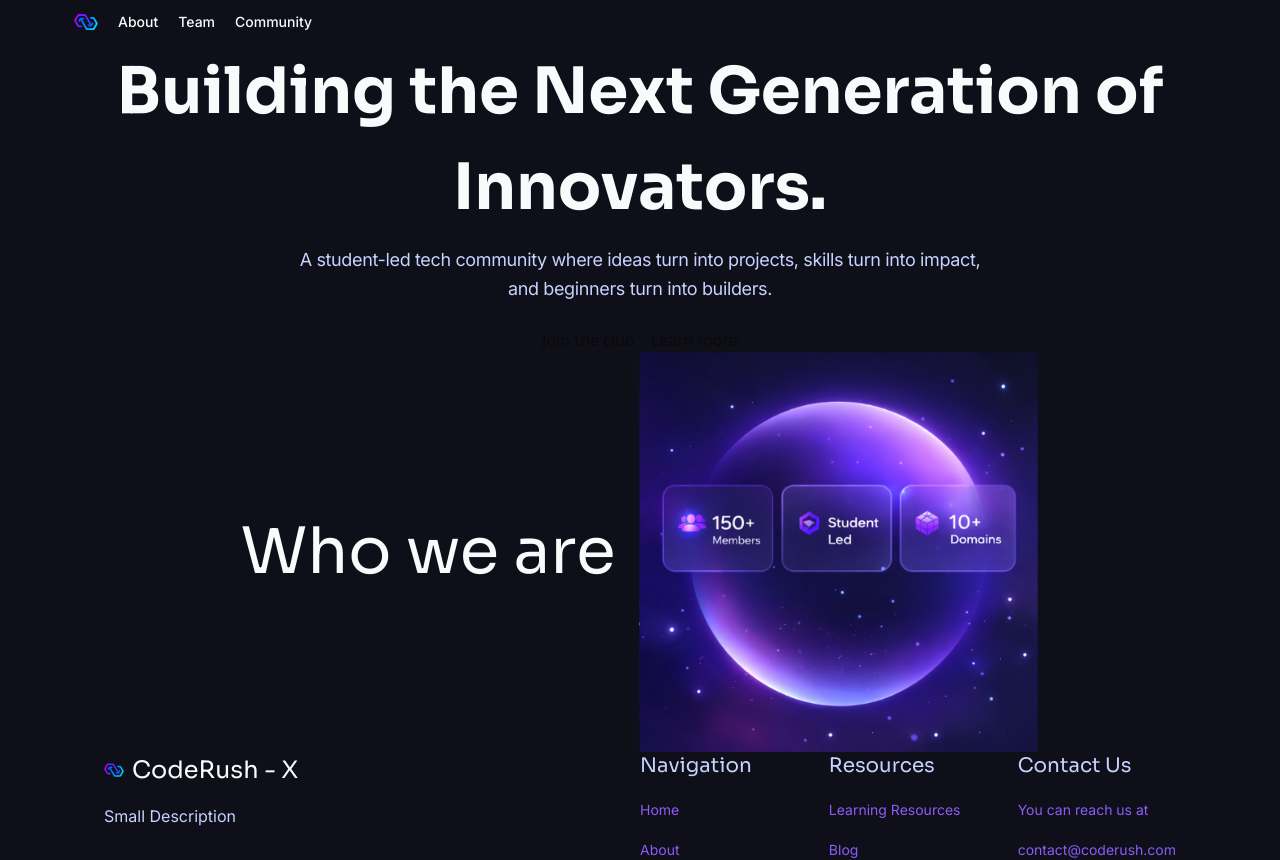
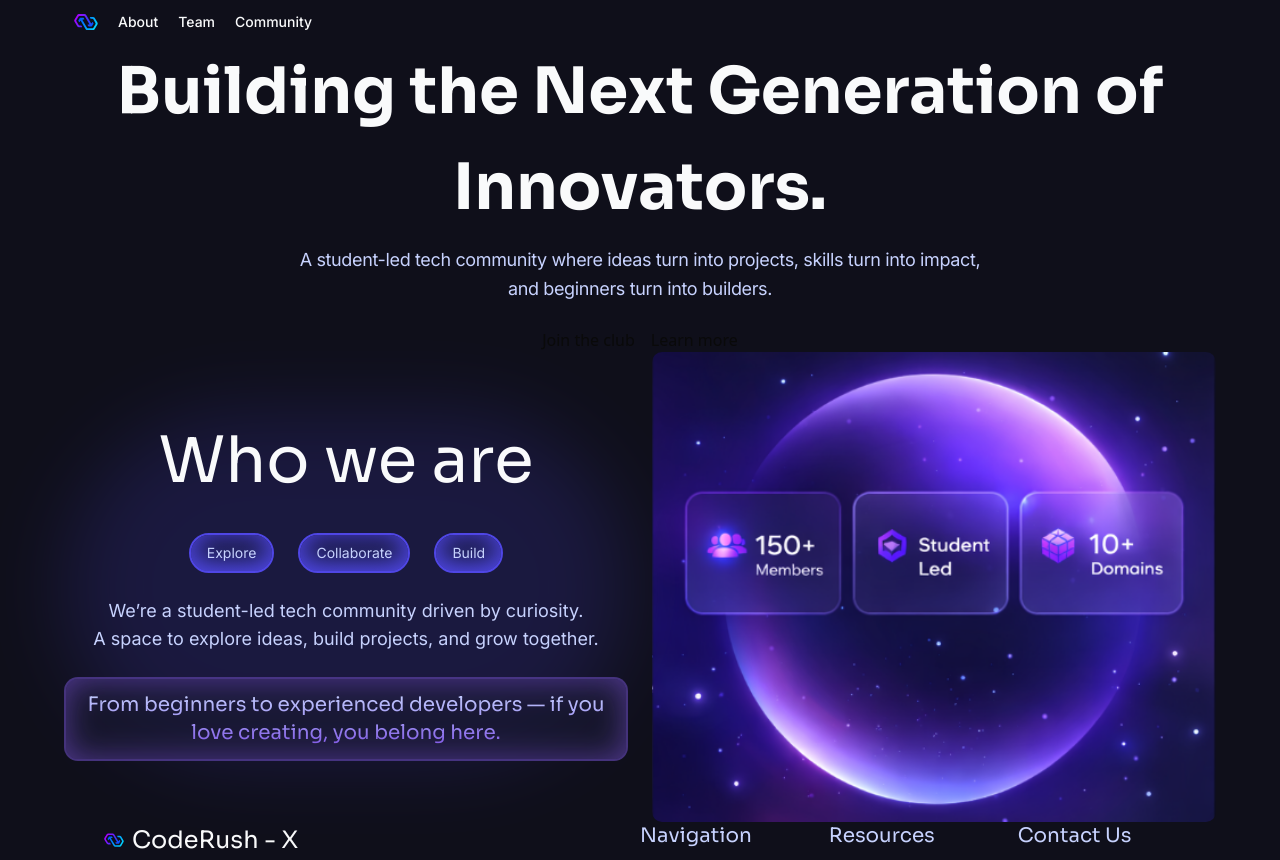
Before and after one commit to HridaySonawane/Coderush, a Next.js app: page / in a window 1280 px wide. Shown: the top 860 px of the page. Built offline with nearby package versions, Linux system fonts and the light colour scheme.

Commit message:
added Who we are section to landing page

```diff
--- a/app/globals.css
+++ b/app/globals.css
@@ -117,13 +117,15 @@
 }
 
 @theme {
-  --color-primary: #4F46E5;
-  --color-secondary: #8B5CF6;
-  --color-background: #0F0F1A;
-  --color-text-primary: #F9FAFB;
-  --color-text-secondary: #C7D2FE;
+  --color-primary: #4f46e5;
+  --color-secondary: #8b5cf6;
+  --color-background: #0f0f1a;
+  --color-text-primary: #f9fafb;
+  --color-text-secondary: #c7d2fe;
   --font-sora: "Sora, sans-serif";
   --font-inter: "Inter, sans-serif";
+  --inset-shadow-badge: inset 0 1px 24px 2px var(--color-primary);
+  --inset-shadow-aboutbox: inset 0 0 32px 0px rgba(139, 92, 246, 0.5);
 }
 
 @layer base {
--- a/components/Badge.tsx
+++ b/components/Badge.tsx
@@ -1,9 +1,13 @@
-import React from 'react'
+import React from "react";
 
-const Badge = () => {
+const Badge = ({ text }: { text: string }) => {
   return (
-    <div>Badge</div>
-  )
-}
+    <div className="w-fit h-fit flex justify-center items-center gap-2.5 px-4 py-2 rounded-full border-2 border-primary inset-shadow-badge bg-linear-to-b from-[#0A0A14] to-primary to-150%">
+      <span className="w-fit h-fit font-inter text-sm text-text-secondary">
+        {text}
+      </span>
+    </div>
+  );
+};
 
-export default Badge
+export default Badge;
--- a/components/Landing/About.tsx
+++ b/components/Landing/About.tsx
@@ -1,18 +1,37 @@
 import Image from "next/image";
 import React from "react";
+import Badge from "../Badge";
 
 const About = () => {
   return (
-    <div className="w-full h-fit flex justify-center items-center gap-6">
-      <div className="flex flex-col">
-        <h2 className="text-text-primary font-sora text-[64px]">Who we are</h2>
-
+    <div className="w-full h-fit flex justify-center items-center gap-6 overflow-visible">
+      <div className="relative overflow-visible flex flex-col w-1/2 justify-center items-center gap-6">
+        <div className="absolute w-full h-full opacity-18 bg-primary blur-2xl rounded-full overflow-visible" />
+        <h2 className="text-text-primary font-sora text-[64px] z-1">
+          Who we are
+        </h2>
+        <div className="flex w-full h-fit justify-center items-center gap-6 z-1">
+          {["Explore", "Collaborate", "Build"].map((item, index) => (
+            <Badge key={index} text={item} />
+          ))}
+        </div>
+        <p className="text-text-secondary font-inter text-lg w-full h-fit text-center z-1">
+          We’re a student-led tech community driven by curiosity.
+          <br /> A space to explore ideas, build projects, and grow together.
+        </p>
+        <div className="flex w-full h-fit justify-center items-center p-3 border-2 border-secondary/40 rounded-xl inset-shadow-aboutbox bg-[#1C1C34]/60 z-1">
+          <p className="font-sora text-xl w-full bg-linear-to-t from-secondary/90 to-text-secondary text-transparent bg-clip-text text-center">
+            From beginners to experienced developers — if you love creating, you
+            belong here.
+          </p>
+        </div>
       </div>
       <Image
         src="/about-image.png"
         alt="About Image"
         width={400}
         height={300}
+        className="w-1/2 h-117.5 object-cover rounded-lg"
       />
     </div>
   );
```
